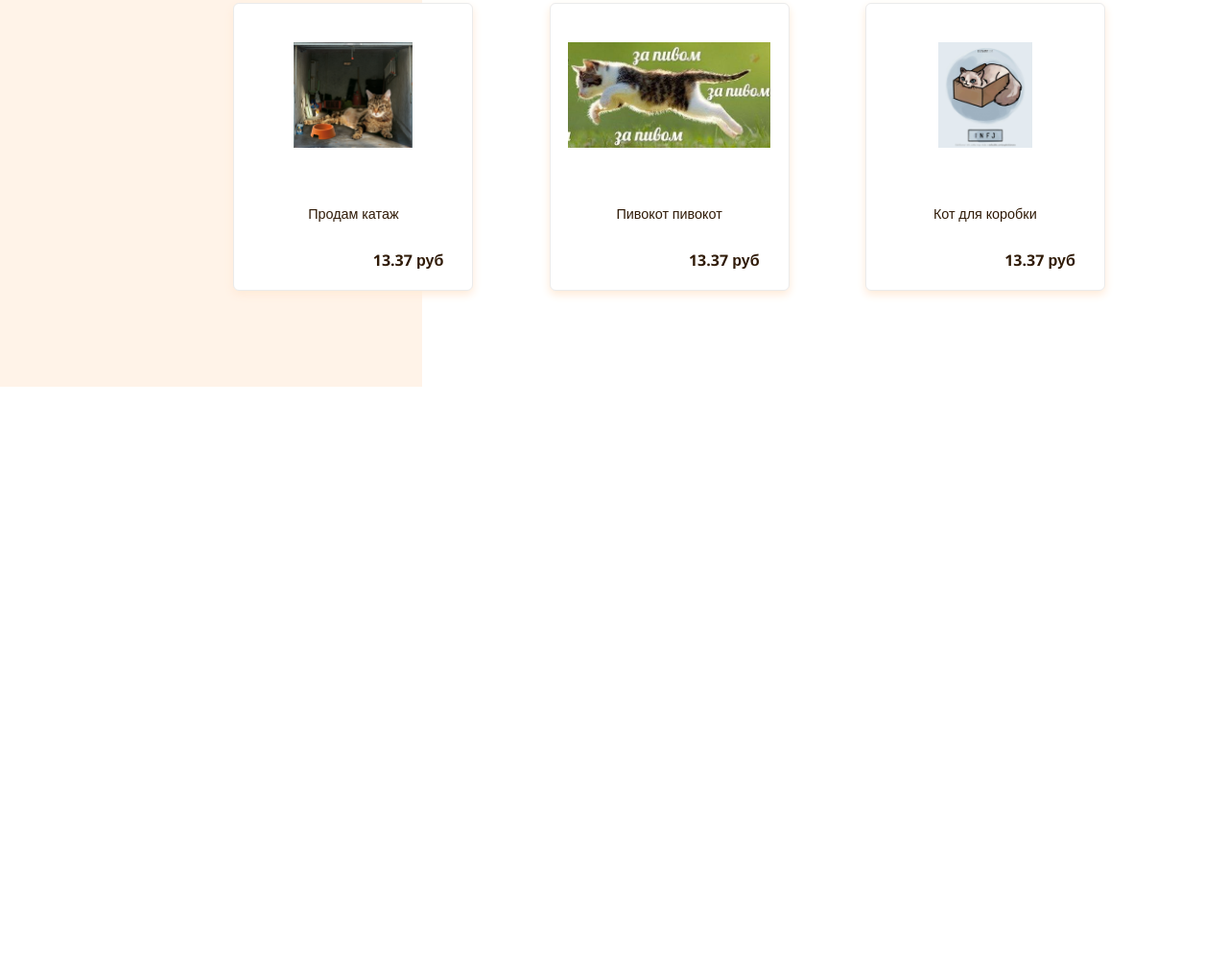
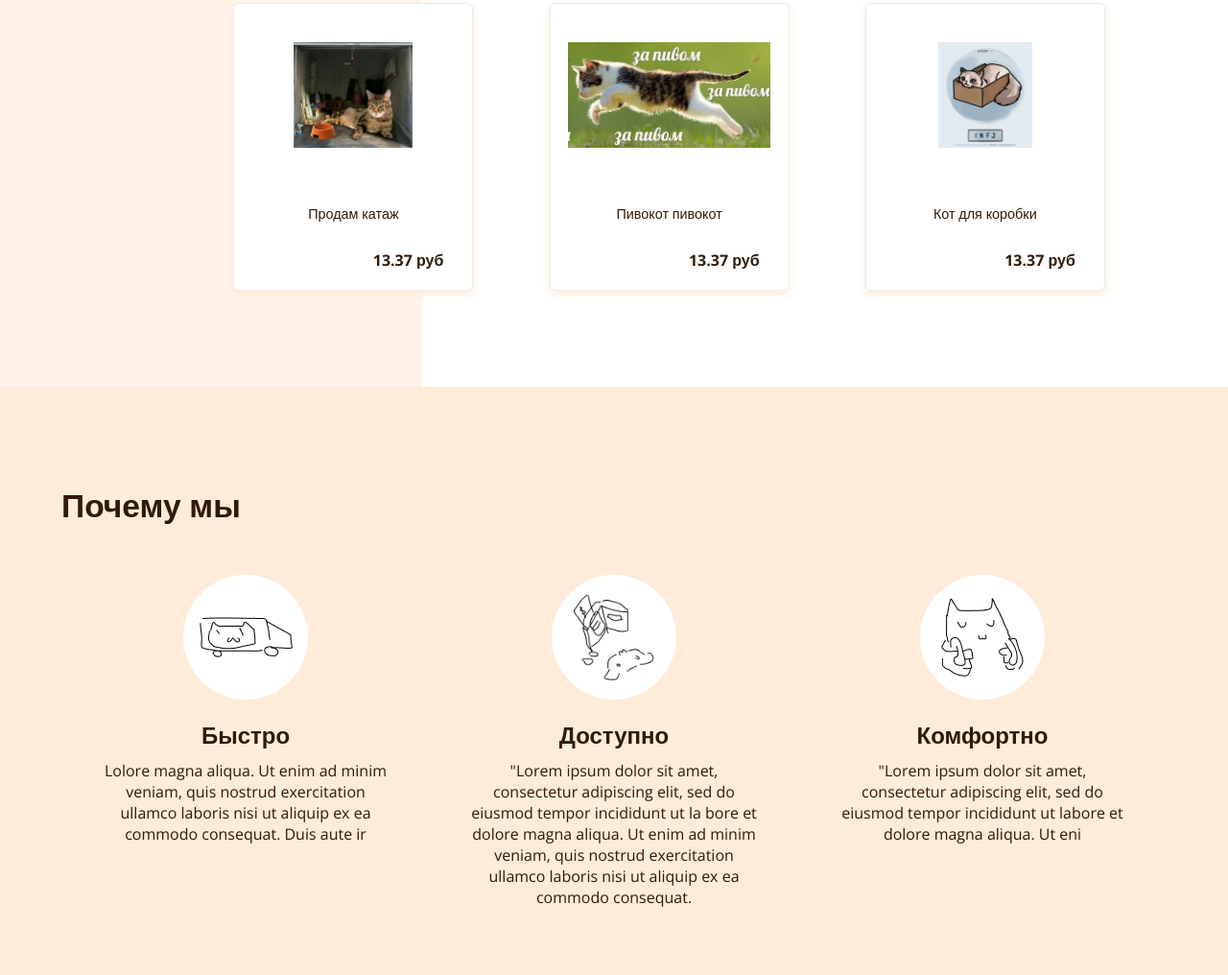
Before and after one commit to MoophHD/onepage-store, a website: page index.html in a window 1280 px wide. Shown: the part 2475-3491 px from the top of the page at 96% size. Before the commit the page ends 2878 px from the top, so only its background shows below. Drawn offline with nearby package versions, Linux system fonts and the light colour scheme.

Commit message:
whyus: created section

```diff
--- a/index.html
+++ b/index.html
@@ -98,8 +98,7 @@
                 <h1 class="bestsellers-title title">
                     Новинки и бестселлеры
                 </h1>
-                <div class="bestsellers-carousel owl-carousel owl-theme">
-                </div>
+                <div class="bestsellers-carousel owl-carousel owl-theme"></div>
                 <div class="carousel-nav">
                     <button class="nav-btn nav-prev">
                         <img
@@ -124,14 +123,70 @@
                 <h1 class="catalog-title title">
                     Каталог товаров
                 </h1>
-                <div class="catalog-products">
-                </div>
+                <div class="catalog-products"></div>
                 <div class="catalog-bg side-bg">
                     <div class="bg-overlay"></div>
                 </div>
             </div>
         </section>
 
+        <section class="whyus">
+            <div class="whyus-wrapper">
+                <h1 class="whyus-title title">
+                    Почему мы
+                </h1>
+
+                <div class="whyus-reasons">
+                    <div class="reason">
+                        <div class="reason-img-container">
+                            <img
+                                src="img/whyus1.png"
+                                alt="catcar"
+                                class="reason-img"
+                            />
+                        </div>
+                        <h2 class="reason-title">Быстро</h2>
+                        <p class="reason-text">
+                            Lolore magna aliqua. Ut enim ad minim veniam, quis
+                            nostrud exercitation ullamco laboris nisi ut aliquip
+                            ex ea commodo consequat. Duis aute ir
+                        </p>
+                    </div>
+                    <div class="reason">
+                        <div class="reason-img-container">
+                            <img
+                                src="img/whyus2.png"
+                                alt="catread"
+                                class="reason-img"
+                            />
+                        </div>
+                        <h2 class="reason-title">Доступно</h2>
+                        <p class="reason-text">
+                            "Lorem ipsum dolor sit amet, consectetur adipiscing
+                            elit, sed do eiusmod tempor incididunt ut la bore et
+                            dolore magna aliqua. Ut enim ad minim veniam, quis
+                            nostrud exercitation ullamco laboris nisi ut aliquip
+                            ex ea commodo consequat.
+                        </p>
+                    </div>
+                    <div class="reason">
+                        <div class="reason-img-container">
+                            <img
+                                src="img/whyus3.png"
+                                alt="catcomfy"
+                                class="reason-img"
+                            />
+                        </div>
+                        <h2 class="reason-title">Комфортно</h2>
+                        <p class="reason-text">
+                            "Lorem ipsum dolor sit amet, consectetur adipiscing
+                            elit, sed do eiusmod tempor incididunt ut labore et
+                            dolore magna aliqua. Ut eni
+                        </p>
+                    </div>
+                </div>
+            </div>
+        </section>
         <script
             type="text/javascript"
             src="https://code.jquery.com/jquery-3.5.1.slim.min.js"
--- a/js/handleCatalog.js
+++ b/js/handleCatalog.js
@@ -48,6 +48,8 @@ const bindQuantityCounter = () => {
     } else {
       quantity--
     }
+
+    quantity = Math.max(quantity, 1);
     product.data('quantity', quantity)
     priceContainer.text("" + quantity);
   });
--- a/scss/_catalog.scss
+++ b/scss/_catalog.scss
@@ -82,7 +82,7 @@
 }
 
 .selectbar-add {
-    font-size: .75em;
+    font-size: 0.75em;
     white-space: nowrap;
     padding: 10px 12px;
 }
--- /dev/null
+++ b/scss/_whyus.scss
@@ -0,0 +1,52 @@
+@import "./misc/colors";
+
+.whyus {
+    background-color: $accent-light;
+    padding: 100px 0 70px;
+}
+
+.whyus-wrapper {
+    width: 90%;
+    margin: auto;
+}
+
+.whyus-title {
+    margin-bottom: 50px;
+}
+
+.whyus-reasons {
+    display: flex;
+    justify-content: space-around;
+}
+
+.reason {
+    flex: 1;
+    display: flex;
+    flex-direction: column;
+    justify-content: flex-start;
+    align-items: center;
+    max-width: 300px;
+}
+
+.reason-text {
+    text-align: center;
+}
+
+.reason-img-container {
+    height: 130px;
+    width: 130px;
+    background-color: white;
+    border-radius: 50%;
+    display: flex;
+    align-items: center;
+    justify-content: center;
+    margin-bottom: 20px;
+}
+
+.reason-img {
+    max-height: 90px;
+}
+
+.reason-title {
+    margin-bottom: 10px;
+}
--- a/scss/main.scss
+++ b/scss/main.scss
@@ -1,9 +1,10 @@
 @import "header";
 @import "intro";
+@import "bestsellers";
+@import "catalog";
+@import "whyus";
 @import "./misc/colors";
 @import "./misc/constants";
-@import "bestsellers";
-@import "catalog";
 
 * {
     margin: 0;
@@ -20,7 +21,3 @@ body {
 .title {
     font-size: 2.1em;
 }
-
-// .owl-carousel .owl-dots.disabled {
-//     display: block;
-// }
--- a/static/main.js
+++ b/static/main.js
@@ -268,6 +268,8 @@ const bindQuantityCounter = () => {
     } else {
       quantity--
     }
+
+    quantity = Math.max(quantity, 1);
     product.data('quantity', quantity)
     priceContainer.text("" + quantity);
   });
```
Also changed, not shown: img/whyus1.png (added), img/whyus2.png (added), img/whyus3.png (added), static/main.css, 3 other files.
